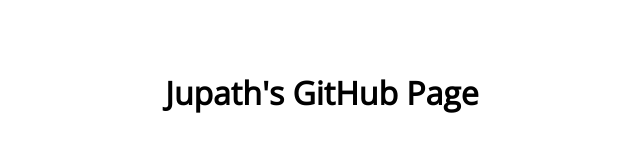
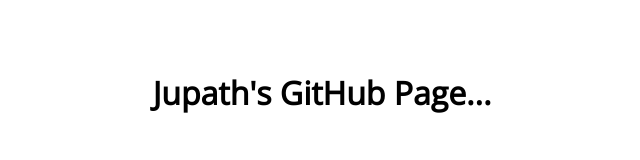
Before and after one commit to jupath/jupath.github.io, a plain HTML site: page index.html in a window 1280 px wide. Shown: the whole page, without its empty margins (318-958 px from the left). Drawn offline with nearby package versions, Linux system fonts and the light colour scheme.

Commit message:
add new dots

```diff
--- a/index.html
+++ b/index.html
@@ -14,6 +14,6 @@
         </style>
     </head>
     <body>
-        <h1>Jupath's GitHub Page</h1>
+        <h1>Jupath's GitHub Page...</h1>
     </body>
 </html>
```
